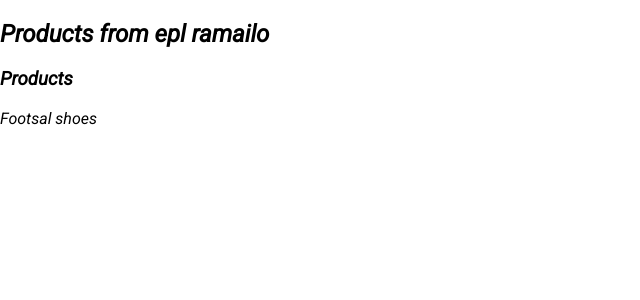
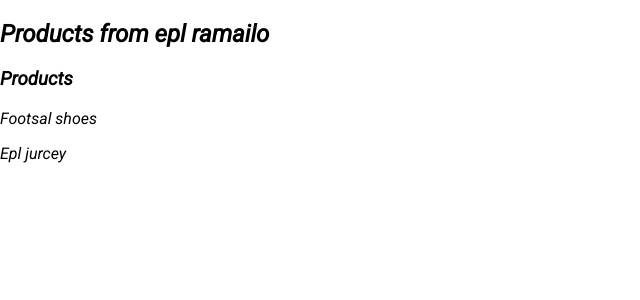
Before and after one commit to eplramailo/epl, a Next.js app: page /products in a window 1280 px wide. Shown: the top 300 px of the page, without its empty margins (0-640 px from the left). Built offline with nearby package versions, Linux system fonts and the light colour scheme; a web font is replaced by a local one.

Commit message:
epl jurcey added

```diff
--- a/pages/products.jsx
+++ b/pages/products.jsx
@@ -6,6 +6,7 @@ export default function Products() {
             <h2>Products from epl ramailo</h2>
             <h3>Products</h3>
             <p>Footsal shoes</p>
+            <p>Epl jurcey</p>
         </div>
     )
 }
```
